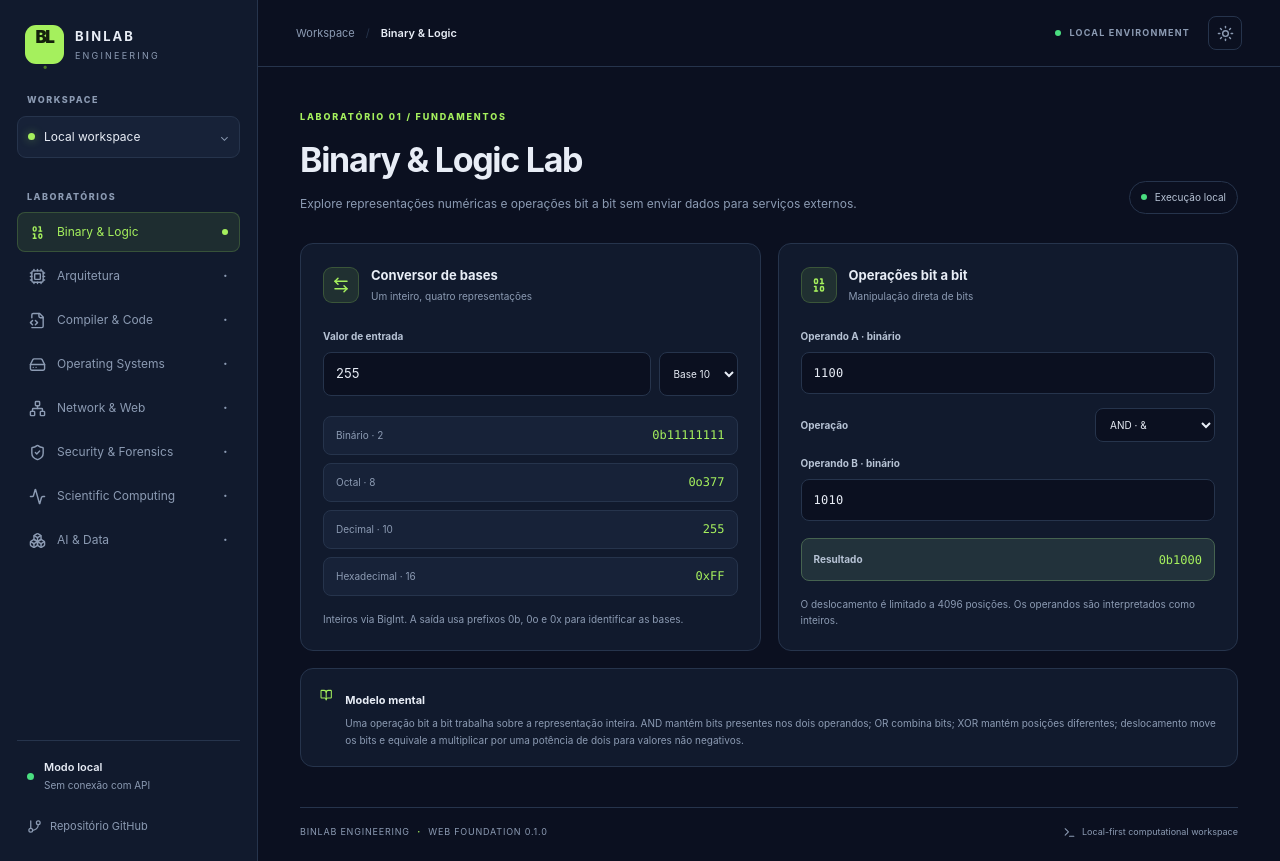
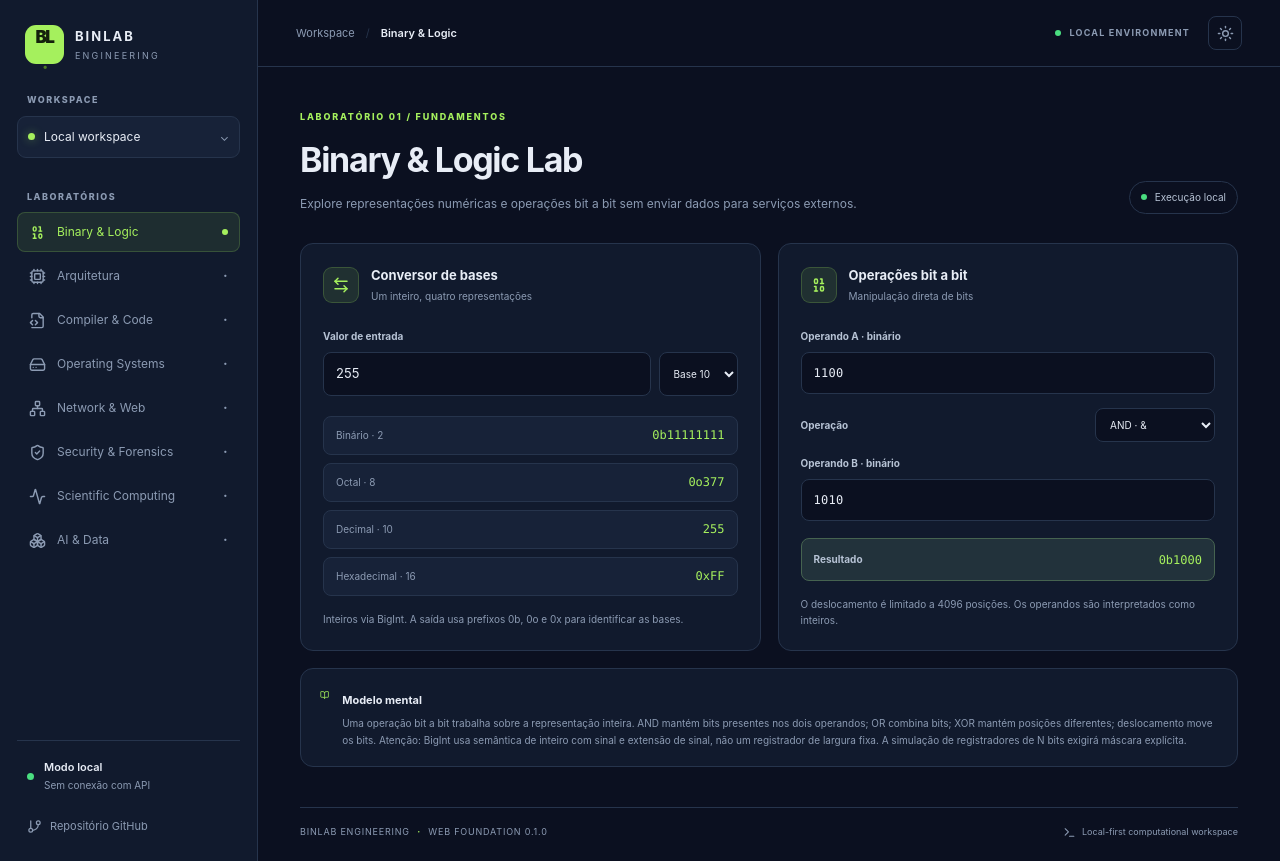
Before and after one commit to mnl-nox/BinLab, a React (Vite) app in the folder apps/web/: page / in a window 1280 px wide. Built offline with nearby package versions, Linux system fonts and the light colour scheme.

Commit message:
docs(web): clarify BigInt signed bitwise semantics

```diff
--- a/apps/web/src/labs/binary/BinaryLab.tsx
+++ b/apps/web/src/labs/binary/BinaryLab.tsx
@@ -82,7 +82,7 @@ export default function BinaryLab() {
         <BookOpen size={18} />
         <div>
           <strong>Modelo mental</strong>
-          <p>Uma operação bit a bit trabalha sobre a representação inteira. AND mantém bits presentes nos dois operandos; OR combina bits; XOR mantém posições diferentes; deslocamento move os bits e equivale a multiplicar por uma potência de dois para valores não negativos.</p>
+          <p>Uma operação bit a bit trabalha sobre a representação inteira. AND mantém bits presentes nos dois operandos; OR combina bits; XOR mantém posições diferentes; deslocamento move os bits. Atenção: BigInt usa semântica de inteiro com sinal e extensão de sinal, não um registrador de largura fixa. A simulação de registradores de N bits exigirá máscara explícita.</p>
         </div>
       </section>
     </div>
```
